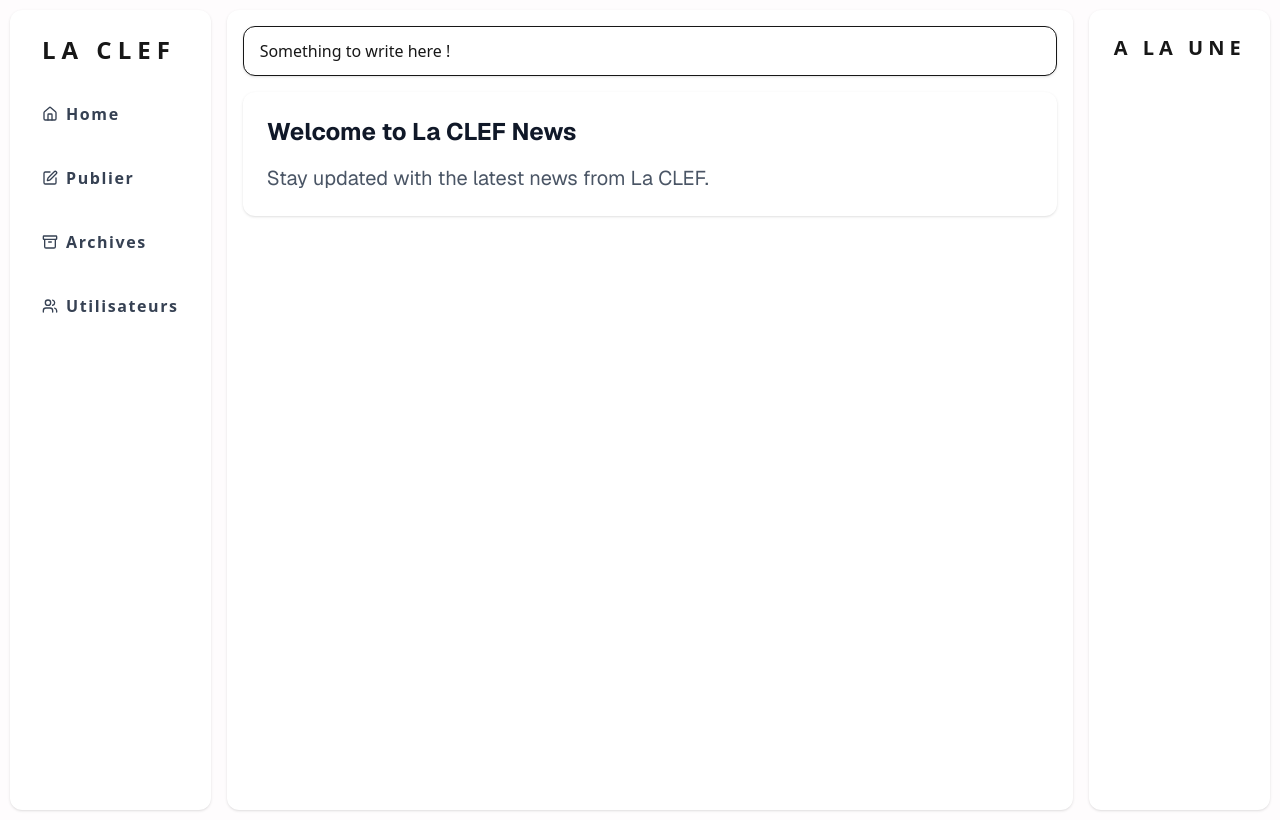
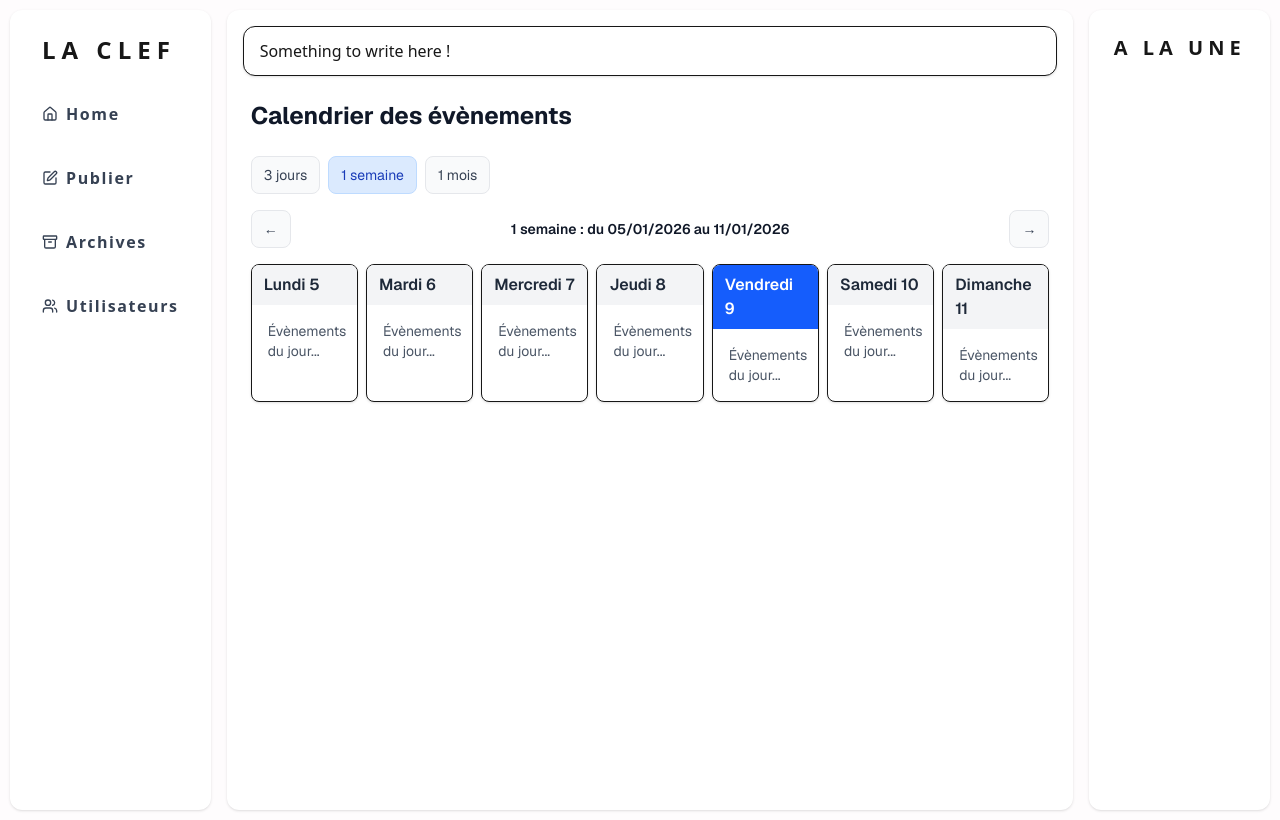
Before and after one commit to thefx3/laclef-news, a Next.js app: page / in a window 1280 px wide. Built offline with nearby package versions, Linux system fonts and the light colour scheme.

Commit message:
Home page calendar ok

```diff
--- a/app/layout.tsx
+++ b/app/layout.tsx
@@ -37,7 +37,7 @@ export default function RootLayout({ children, }: Readonly<{ children: React.Rea
       <body className={`${geistSans.variable} ${geistMono.variable} antialiased`}>
         {/* HEADER */}
         <div className="min-h-screen w-full flex flex-col gap-4 py-1 px-1 lg:flex-row">
-          <header className="p-4 rounded-xl bg-white shadow-sm w-full lg:w-64">
+          <header className="hidden p-4 rounded-xl bg-white shadow-sm w-full lg:block md:w-64">
 
             <Link href="/" className="font-bold tracking-[0.25em] text-2xl uppercase py-2 px-4 mb-4 inline-block">
                 La CLEF
@@ -58,7 +58,7 @@ export default function RootLayout({ children, }: Readonly<{ children: React.Rea
 
           </header>
 
-          <main className="flex flex-col bg-white rounded-xl p-4 w-full min-h-screen shadow-sm min-w-0 gap-4">
+          <main className="flex flex-col bg-white rounded-xl p-4 w-full min-h-screen shadow-sm min-w-0 gap-2">
             <header className="flex w-full border px-4 py-3 rounded-xl bg-white shadow-sm">
             Something to write here !
             </header>
--- a/app/page.tsx
+++ b/app/page.tsx
@@ -1,16 +1,16 @@
-
+import CalendarView from "@/components/CalendarView";
 
 export default function Home() {
   return (
-    <div className="flex flex-1 flex-col gap-4 w-full mx-auto font-sans">
-      <main className="flex w-full flex-col items-center justify-between bg-white rounded-xl shadow-sm p-6 sm:items-start">
+    <div className="flex flex-1 flex-col gap-4 w-full mx-auto font-sans p-2">
+      <main className="flex w-full flex-col justify-between py-2 items-start">
         <h1 className="text-xl font-bold text-gray-900 dark:text-white sm:text-2xl">
-          Welcome to La CLEF News
+          Calendrier des évènements
         </h1>
-        <p className="mt-4 text-lg text-gray-600 dark:text-gray-300 sm:text-xl">
-          Stay updated with the latest news from La CLEF.
-        </p>
       </main>
+
+      <CalendarView />
+
     </div>
   );
 }
--- /dev/null
+++ b/components/CalendarView.tsx
@@ -0,0 +1,231 @@
+"use client";
+
+import { useMemo, useState } from "react";
+
+type Mode = "3 jours" | "1 semaine" | "1 mois";
+
+/** Met une date à 00:00:00 pour éviter les bugs d'heures */
+function startOfDay(d: Date) {
+  return new Date(d.getFullYear(), d.getMonth(), d.getDate());
+}
+
+/** Ajoute N jours (sans modifier la date d'origine) */
+function addDays(d: Date, days: number) {
+  const result = new Date(d);
+  result.setDate(result.getDate() + days);
+  return result;
+}
+
+/** Lundi = début de semaine (FR) */
+function startOfWeekMonday(d: Date) {
+  const x = startOfDay(d);
+  const dayIndex = (x.getDay() + 6) % 7; // dim(0)->6, lun(1)->0, mar(2)->1...
+  return addDays(x, -dayIndex);
+}
+
+function startOfMonth(d: Date) {
+  return new Date(d.getFullYear(), d.getMonth(), 1);
+}
+
+function endOfMonth(d: Date) {
+  // jour 0 du mois suivant = dernier jour du mois courant
+  return new Date(d.getFullYear(), d.getMonth() + 1, 0);
+}
+
+/** Ajoute N mois (utile pour les flèches en mode "1 mois") */
+function addMonths(d: Date, months: number) {
+  const x = new Date(d);
+  x.setMonth(x.getMonth() + months);
+  return x;
+}
+
+/** Format date: 18/01 */
+function formatShortFR(d: Date) {
+  return d.toLocaleDateString("fr-FR", {
+    day: "2-digit",
+    month: "2-digit",
+    year: "numeric",
+  });
+}
+
+/** Format jour: lun. 18 janv. */
+function formatDayLabelFR(d: Date) {
+  return d.toLocaleDateString("fr-FR", {
+    weekday: "long",
+    day: "2-digit",
+    month: "short",
+  });
+}
+
+function isSameDay(a: Date, b: Date) {
+  return (
+    a.getFullYear() === b.getFullYear() &&
+    a.getMonth() === b.getMonth() &&
+    a.getDate() === b.getDate()
+  );
+}
+
+export default function CalendarView() {
+  const [mode, setMode] = useState<Mode>("1 semaine");
+  const [cursor, setCursor] = useState<Date>(() => startOfDay(new Date()));
+  const today = startOfDay(new Date());
+
+  // 1) Calcul de la période (start/end) en fonction du mode + cursor
+  const { periodStart, periodEnd } = useMemo(() => {
+    if (mode === "3 jours") {
+      const start = startOfDay(cursor);
+      const end = addDays(start, 2);
+      return { periodStart: start, periodEnd: end };
+    }
+
+    if (mode === "1 semaine") {
+      const start = startOfWeekMonday(cursor);
+      const end = addDays(start, 6);
+      return { periodStart: start, periodEnd: end };
+    }
+
+    // mode === "1 mois"
+    const start = startOfMonth(cursor);
+    const end = endOfMonth(cursor);
+    return { periodStart: start, periodEnd: end };
+  }, [mode, cursor]);
+
+  // 2) Génération des jours à afficher (tous les jours entre start et end)
+  const days = useMemo(() => {
+    const result: Date[] = [];
+    for (let d = periodStart; d <= periodEnd; d = addDays(d, 1)) {
+      result.push(d);
+    }
+    return result;
+  }, [periodStart, periodEnd]);
+
+  // 3) Navigation (flèches) : on décale cursor selon le mode
+  function goPrev() {
+    if (mode === "3 jours") setCursor((c) => addDays(c, -3));
+    else if (mode === "1 semaine") setCursor((c) => addDays(c, -7));
+    else setCursor((c) => addMonths(c, -1));
+  }
+
+  function goNext() {
+    if (mode === "3 jours") setCursor((c) => addDays(c, 3));
+    else if (mode === "1 semaine") setCursor((c) => addDays(c, 7));
+    else setCursor((c) => addMonths(c, 1));
+  }
+
+  // 4) Quand on change de mode, on se recale sur "aujourd’hui" (comportement MVP simple)
+  function setModeAndReset(newMode: Mode) {
+    setMode(newMode);
+    setCursor(startOfDay(new Date()));
+  }
+
+  // 5) Grille responsive
+  const gridCols =
+    mode === "3 jours"
+      ? "grid-cols-1 sm:grid-cols-3"
+      : mode === "1 semaine"
+      ? "grid-cols-2 sm:grid-cols-4 lg:grid-cols-7"
+      : "grid-cols-2 sm:grid-cols-4 lg:grid-cols-6";
+
+  function formatLabelByMode(day: Date) {
+    if (mode === "3 jours") {
+      const label = formatDayLabelFR(day);
+      return label.charAt(0).toUpperCase() + label.slice(1);
+    }
+    if (mode === "1 semaine") {
+      const label = day.toLocaleDateString("fr-FR", {
+        weekday: "long",
+        day: "numeric",
+      });
+      return label.charAt(0).toUpperCase() + label.slice(1);
+    }
+    return day.toLocaleDateString("fr-FR", {
+      day: "2-digit",
+      month: "2-digit",
+    });
+  }
+
+  const buttonBase =
+    "px-3 py-2 rounded-lg border text-sm transition-colors focus-visible:outline focus-visible:outline-2 focus-visible:outline-offset-2";
+
+  return (
+    <section className="w-full">
+      {/* Choix du mode */}
+      <div className="flex flex-wrap gap-2 mb-4">
+        <button
+          className={`${buttonBase} ${
+            mode === "3 jours"
+              ? "bg-blue-100 text-blue-800 border-blue-200"
+              : "bg-gray-50 text-gray-700 border-gray-200 hover:bg-gray-100"
+          }`}
+          onClick={() => setModeAndReset("3 jours")}
+        >
+          3 jours
+        </button>
+        <button
+          className={`${buttonBase} ${
+            mode === "1 semaine"
+              ? "bg-blue-100 text-blue-800 border-blue-200"
+              : "bg-gray-50 text-gray-700 border-gray-200 hover:bg-gray-100"
+          }`}
+          onClick={() => setModeAndReset("1 semaine")}
+        >
+          1 semaine
+        </button>
+        <button
+          className={`${buttonBase} ${
+            mode === "1 mois"
+              ? "bg-blue-100 text-blue-800 border-blue-200"
+              : "bg-gray-50 text-gray-700 border-gray-200 hover:bg-gray-100"
+          }`}
+          onClick={() => setModeAndReset("1 mois")}
+        >
+          1 mois
+        </button>
+      </div>
+
+      {/* Récap période + flèches */}
+      <div className="flex items-center justify-between gap-3">
+        <button
+          onClick={goPrev}
+          className={`${buttonBase} bg-gray-50 text-gray-700 border-gray-200 hover:bg-gray-100`}
+          aria-label="Période précédente"
+        >
+          ←
+        </button>
+
+        <div className="text-sm font-semibold text-gray-900">
+          {mode} : du {formatShortFR(periodStart)} au {formatShortFR(periodEnd)}
+        </div>
+
+        <button
+          onClick={goNext}
+          className={`${buttonBase} bg-gray-50 text-gray-700 border-gray-200 hover:bg-gray-100`}
+          aria-label="Période suivante"
+        >
+          →
+        </button>
+      </div>
+
+      {/* Grille des jours */}
+      <div className={`mt-4 grid ${gridCols} gap-2`}>
+        {days.map((day) => (
+          <div
+            key={day.toISOString()}
+            className="border rounded-lg bg-white shadow-sm overflow-hidden transition-shadow hover:shadow-md"
+          >
+            <div
+              className={`px-3 py-2 font-semibold ${
+                isSameDay(day, today)
+                  ? "bg-blue-600 text-white"
+                  : "bg-gray-100 text-gray-800"
+              }`}
+            >
+              {formatLabelByMode(day)}
+            </div>
+            <div className="p-4 text-sm text-gray-600">Évènements du jour...</div>
+          </div>
+        ))}
+      </div>
+    </section>
+  );
+}
```
